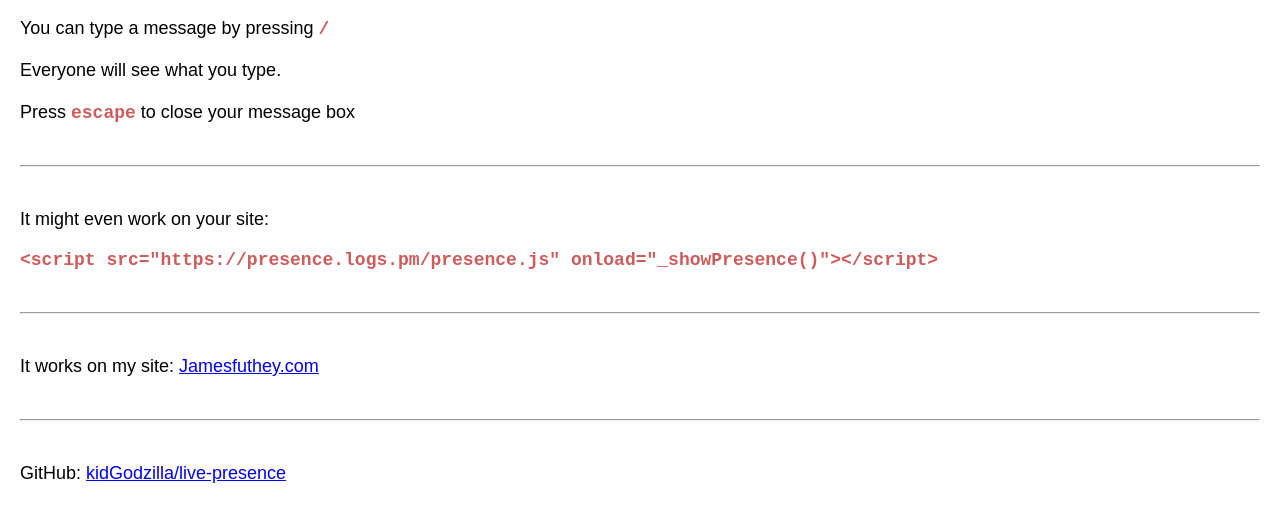
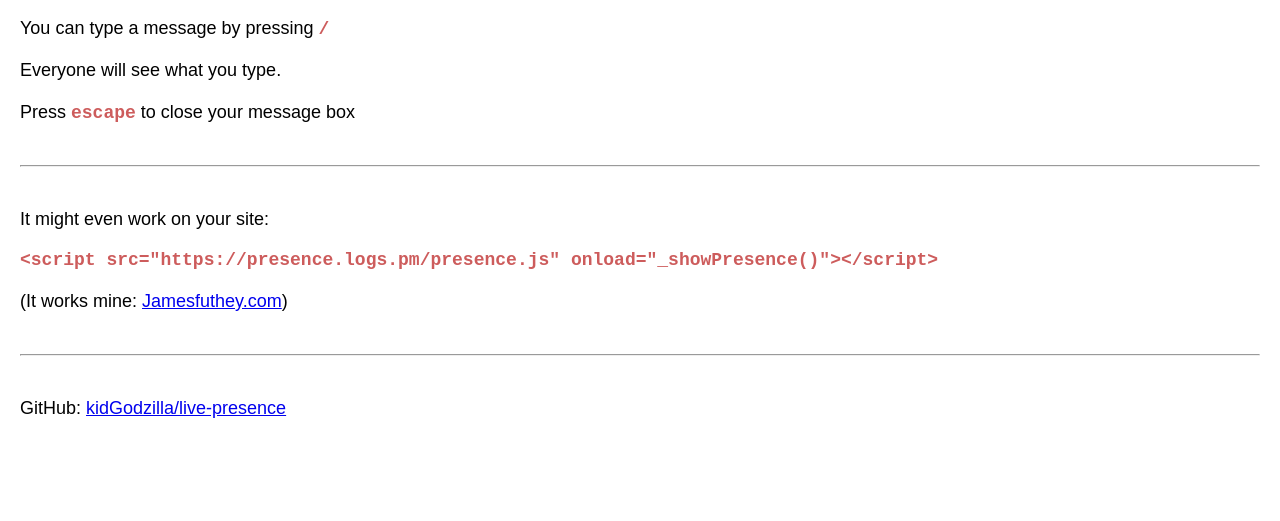
Before and after one commit to kidGodzilla/live-presence, a website: page public/index.html in a window 1280 px wide. Shown: the part 107-628 px from the top of the page. Drawn offline with Linux system fonts and the light colour scheme; no server answers.

Commit message:
Update index.html

```diff
--- a/public/index.html
+++ b/public/index.html
@@ -66,16 +66,10 @@
 </code></pre>
 
 <br>
-<br>
-
-<hr>
-
-<br>
-<br>
 
 <p>
-    It works on my site:
-    <a href="https://www.jamesfuthey.com/">Jamesfuthey.com</a>
+    (It works mine:
+    <a href="https://www.jamesfuthey.com/">Jamesfuthey.com</a>)
 </p>
 
 <br>
```
